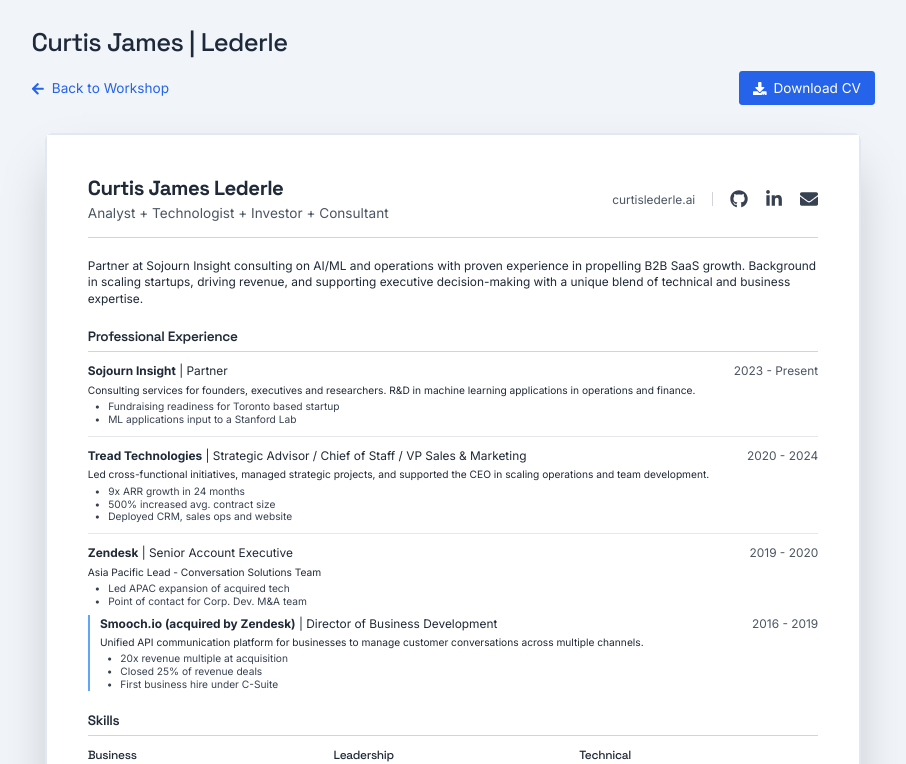
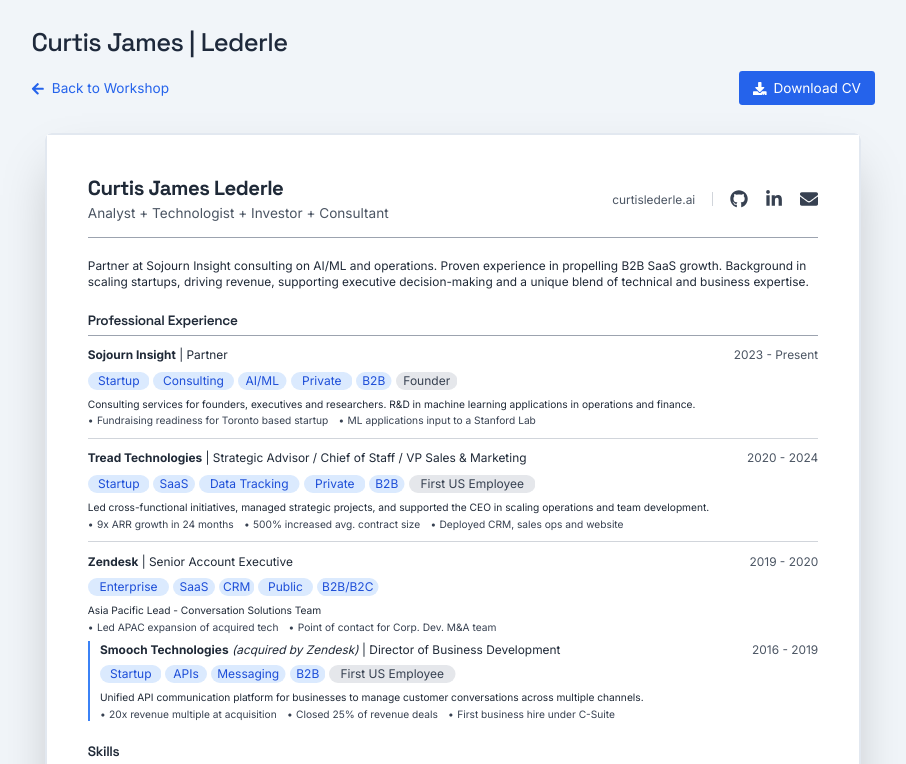
Before and after one commit to sojourner-alpha/world-mk1, a React (Vite) app: page /world-mk1/cv in a window 1280 px wide. Shown: the top 764 px of the page, without its empty margins (187-1093 px from the left). Built offline with nearby package versions, Linux system fonts and the light colour scheme.

Commit message:
CV tag updates and PDF export v2 polish

```diff
--- a/package.json
+++ b/package.json
@@ -14,6 +14,7 @@
     "deploy": "gh-pages -d dist"
   },
   "dependencies": {
+    "@react-pdf/renderer": "^4.3.0",
     "@react-three/drei": "^9.122.0",
     "@react-three/fiber": "^8.18.0",
     "gsap": "^3.12.7",
--- a/src/pages/CvPage.tsx
+++ b/src/pages/CvPage.tsx
@@ -102,7 +102,7 @@ const CvPage: React.FC = () => {
         </div>
 
         <div className="mt-8 text-center text-gray-600 bg-slate-200 p-4 rounded-lg">
-          <p className="font-medium">Preview of your CV resume above. Click the download button to save as PDF.</p>
+          <p className="font-medium">Click the download button to save as PDF.</p>
           <p className="text-sm mt-2">All links in the PDF remain active for digital distribution.</p>
         </div>
       </div>
--- a/src/pages/CvTemplate.tsx
+++ b/src/pages/CvTemplate.tsx
@@ -39,7 +39,8 @@ const careerHighlights = [
     achievements: [
       "Fundraising readiness for Toronto based startup",
       "ML applications input to a Stanford Lab",
-    ]
+    ],
+    tags: ["Startup", "Consulting", "AI/ML", "Private", "B2B", "Founder"]
   },
   {
     company: "Tread Technologies",
@@ -50,7 +51,8 @@ const careerHighlights = [
       "9x ARR growth in 24 months",
       "500% increased avg. contract size",
       "Deployed CRM, sales ops and website"
-    ]
+    ],
+    tags: ["Startup", "SaaS", "Data Tracking", "Private", "B2B", "First US Employee"]
   },
   {
     company: "Zendesk",
@@ -61,21 +63,23 @@ const careerHighlights = [
       "Led APAC expansion of acquired tech",
       "Point of contact for Corp. Dev. M&A team"
     ],
-    hasAcquisition: true
+    hasAcquisition: true,
+    tags: ["Enterprise", "SaaS", "CRM", "Public", "B2B/B2C"]
   },
 ];
 
 // Acquisition data (Smooch.io was acquired by Zendesk)
 const acquisitionData = {
-  company: "Smooch.io (acquired by Zendesk)",
-  role: "Director of Business Development  ",
+  company: "Smooch Technologies (acquired by Zendesk)",
+  role: "Director of Business Development",
   period: "2016 - 2019",
   description: "Unified API communication platform for businesses to manage customer conversations across multiple channels.",
   achievements: [
     "20x revenue multiple at acquisition",
     "Closed 25% of revenue deals",
     "First business hire under C-Suite"
-  ]
+  ],
+  tags: ["Startup", "APIs", "Messaging", "B2B", "First US Employee"]
 };
 
 // Education data
@@ -134,7 +138,7 @@ const CvTemplate: React.FC = () => {
       boxSizing: 'border-box'
     }}>
       {/* Header */}
-      <header className="flex justify-between items-center mb-6 border-b border-gray-300 pb-4">
+      <header className="flex justify-between items-center mb-6 border-b border-gray-400 pb-4">
         <div>
           <h1 className="text-2xl font-bold" style={{ fontFamily: 'Space Grotesk, sans-serif' }}>Curtis James Lederle</h1>
           <p className="text-gray-600">Analyst + Technologist + Investor + Consultant</p>
@@ -159,20 +163,20 @@ const CvTemplate: React.FC = () => {
       {/* Professional Summary */}
       <section className="mb-6">
         <p className="text-sm leading-snug">
-          Partner at Sojourn Insight consulting on AI/ML and operations with proven experience in propelling B2B SaaS growth.
-          Background in scaling startups, driving revenue, and supporting executive decision-making with a unique blend of technical
+          Partner at Sojourn Insight consulting on AI/ML and operations. Proven experience in propelling B2B SaaS growth.
+          Background in scaling startups, driving revenue, supporting executive decision-making and a unique blend of technical
           and business expertise.
         </p>
       </section>
 
       {/* Professional Experience */}
       <section className="mb-6">
-        <h2 className="text-base font-semibold border-b border-gray-300 pb-1 mb-3">Professional Experience</h2>
+        <h2 className="text-base font-semibold border-b border-gray-400 pb-1 mb-3">Professional Experience</h2>
         <div className="space-y-3">
           {careerHighlights.map((job, index) => (
             <div
               key={index}
-              className={`text-sm ${index < careerHighlights.length - 1 ? 'pb-3 border-b border-gray-200' : ''}`}
+              className={`text-sm ${index < careerHighlights.length - 1 ? 'pb-3 border-b border-gray-300' : ''}`}
             >
               <div className="flex justify-between">
                 <div>
@@ -180,39 +184,124 @@ const CvTemplate: React.FC = () => {
                 </div>
                 <span className="text-gray-600">{job.period}</span>
               </div>
+
+              {/* Company tags */}
+              <div className="mt-2.5" style={{ lineHeight: '1.5', marginBottom: '1px' }}>
+                {job.tags.map((tag, tagIndex) => {
+                  const isSpecialTag = tag === "First US Employee" || tag === "Founder";
+                  // Calculate width based on text length (approximate)
+                  const textWidth = tag.length * 6.5; // Approximate width per character
+                  const padding = 16; // 8px padding on each side
+                  const width = textWidth + padding;
+
+                  return (
+                    <svg
+                      key={tagIndex}
+                      width={width}
+                      height="18"
+                      style={{ margin: '0 4px 4px 0' }}
+                      className="inline-block"
+                    >
+                      <rect
+                        x="0"
+                        y="0"
+                        width={width}
+                        height="18"
+                        rx="9"
+                        ry="9"
+                        fill={isSpecialTag ? '#e5e7eb' : '#dbeafe'}
+                      />
+                      <text
+                        x={width / 2}
+                        y="13"
+                        fontSize="12"
+                        textAnchor="middle"
+                        fill={isSpecialTag ? '#374151' : '#1d4ed8'}
+                        style={{ fontFamily: 'Inter, sans-serif' }}
+                      >
+                        {tag}
+                      </text>
+                    </svg>
+                  );
+                })}
+              </div>
+
               <p className="text-xs mt-1 leading-snug">{job.description}</p>
               {job.achievements && (
-                <ul className="text-xs mt-1 text-gray-700 pl-4">
+                <div className="flex flex-wrap text-xs mt-1 text-gray-700">
                   {job.achievements.map((achievement, i) => (
-                    <li key={i} className="leading-tight ml-2 relative">
-                      <span className="absolute -left-4">•</span>
+                    <span key={i} className="mr-3 flex items-start">
+                      <span className="mr-1 inline-block">•</span>
                       {achievement}
-                    </li>
+                    </span>
                   ))}
-                </ul>
+                </div>
               )}
 
               {/* Render acquisition info if this job has an acquisition */}
               {job.hasAcquisition && (
                 <div className="mt-2 relative">
                   {/* Acquisition block with left border */}
-                  <div className="pl-3 border-l-2 border-blue-400">
+                  <div className="pl-3 border-l-2 border-blue-500">
                     <div className="flex justify-between">
                       <div>
-                        <span className="font-bold">{acquisitionData.company}</span> | {acquisitionData.role}
+                        <span className="font-bold">Smooch Technologies</span>
+                        <span className="italic font-normal"> (acquired by Zendesk)</span> | {acquisitionData.role}
                       </div>
                       <span className="text-gray-600">{acquisitionData.period}</span>
                     </div>
+
+                    {/* Company tags for acquisition */}
+                    <div className="mt-2" style={{ lineHeight: '1.5', marginBottom: '1px' }}>
+                      {acquisitionData.tags.map((tag, tagIndex) => {
+                        const isSpecialTag = tag === "First US Employee" || tag === "Founder";
+                        // Calculate width based on text length (approximate)
+                        const textWidth = tag.length * 6.5; // Approximate width per character
+                        const padding = 16; // 8px padding on each side
+                        const width = textWidth + padding;
+
+                        return (
+                          <svg
+                            key={tagIndex}
+                            width={width}
+                            height="18"
+                            style={{ margin: '0 4px 4px 0' }}
+                            className="inline-block"
+                          >
+                            <rect
+                              x="0"
+                              y="0"
+                              width={width}
+                              height="18"
+                              rx="9"
+                              ry="9"
+                              fill={isSpecialTag ? '#e5e7eb' : '#dbeafe'}
+                            />
+                            <text
+                              x={width / 2}
+                              y="13"
+                              fontSize="12"
+                              textAnchor="middle"
+                              fill={isSpecialTag ? '#374151' : '#1d4ed8'}
+                              style={{ fontFamily: 'Inter, sans-serif' }}
+                            >
+                              {tag}
+                            </text>
+                          </svg>
+                        );
+                      })}
+                    </div>
+
                     <p className="text-xs mt-1 leading-snug">{acquisitionData.description}</p>
                     {acquisitionData.achievements && (
-                      <ul className="text-xs mt-1 text-gray-700 pl-4">
+                      <div className="flex flex-wrap text-xs mt-1 text-gray-700">
                         {acquisitionData.achievements.map((achievement, i) => (
-                          <li key={i} className="leading-tight ml-2 relative">
-                            <span className="absolute -left-4">•</span>
+                          <span key={i} className="mr-3 flex items-start">
+                            <span className="mr-1 inline-block">•</span>
                             {achievement}
-                          </li>
+                          </span>
                         ))}
-                      </ul>
+                      </div>
                     )}
                   </div>
                 </div>
@@ -224,7 +313,7 @@ const CvTemplate: React.FC = () => {
 
       {/* Skills Section */}
       <section className="mb-6">
-        <h2 className="text-base font-semibold border-b border-gray-300 pb-1 mb-3">Skills</h2>
+        <h2 className="text-base font-semibold border-b border-gray-400 pb-1 mb-3">Skills</h2>
         <div className="grid grid-cols-3 gap-2">
           <div>
             <h3 className="text-sm font-medium mb-1">Business</h3>
@@ -264,8 +353,8 @@ const CvTemplate: React.FC = () => {
 
       {/* Education */}
       <section className="mb-6">
-        <h2 className="text-base font-semibold border-b border-gray-300 pb-1 mb-3">Education</h2>
-        {education.map((edu, index) => (
+        <h2 className="text-base font-semibold border-b border-gray-400 pb-1 mb-3">Education</h2>
+        {[...education].reverse().map((edu, index) => (
           <div key={index} className="text-sm mb-1">
             <div className="flex justify-between">
               <div>
@@ -279,7 +368,7 @@ const CvTemplate: React.FC = () => {
 
       {/* Projects */}
       <section>
-        <h2 className="text-base font-semibold border-b border-gray-300 pb-1 mb-3">Projects</h2>
+        <h2 className="text-base font-semibold border-b border-gray-400 pb-1 mb-3">Projects</h2>
         <div className="grid grid-cols-2 gap-3">
           {projects.map((project, index) => (
             <div key={index} className="text-sm">
```
Also changed, not shown: 2 other files (tests, documents, lock files or other folders).
